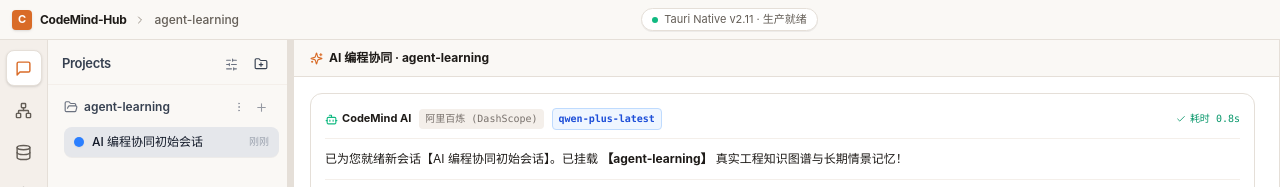
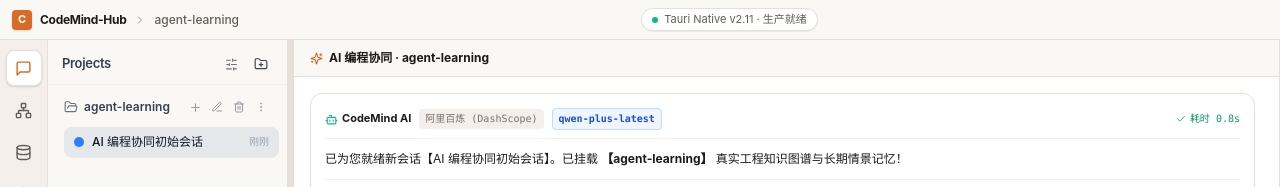
Before and after one commit to zhangqi77ok-sys/GitWorklog, a React (Vite) app: page / in a window 1280 px wide. Shown: the top 187 px of the page. Built offline with nearby package versions, Linux system fonts and the light colour scheme; the HTML template or start-up script is replaced by a standard one.

Commit message:
fix(leftpanel): add direct hover action buttons, right-click context menu, and backdrop click dismissal

```diff
--- a/src/components/layout/LeftPanel.tsx
+++ b/src/components/layout/LeftPanel.tsx
@@ -113,16 +113,6 @@ export const LeftPanel: React.FC<LeftPanelProps> = ({
     currentName: "",
   });
   const [renameInput, setRenameInput] = useState("");
-
-  // 点击外部收起项目/会话操作菜单
-  useEffect(() => {
-    const handleMenuClickOutside = () => {
-      setProjectMenuOpenId(null);
-      setSessionMenuOpenId(null);
-    };
-    window.addEventListener("click", handleMenuClickOutside);
-    return () => window.removeEventListener("click", handleMenuClickOutside);
-  }, []);
 
   // 深度同步外部 activeSessionId 属性
   useEffect(() => {
@@ -682,6 +672,12 @@ export const LeftPanel: React.FC<LeftPanelProps> = ({
               {/* 1. 项目文件夹行 */}
               <div
                 onClick={() => toggleFolder(proj.id)}
+                onContextMenu={(e) => {
+                  e.preventDefault();
+                  e.stopPropagation();
+                  setProjectMenuOpenId(proj.id);
+                  setSessionMenuOpenId(null);
+                }}
                 className="group flex items-center justify-between px-2 py-1.5 rounded-md hover:bg-[#ebe5df]/70 cursor-pointer transition-colors text-[#374151]"
               >
                 <div className="flex items-center gap-1.5 min-w-0">
@@ -697,32 +693,57 @@ export const LeftPanel: React.FC<LeftPanelProps> = ({
                   </span>
                 </div>
 
-                {/* 悬浮/默认操作图标: 更多与新增会话 */}
+                {/* 悬浮/默认操作图标: 新增/重命名/删除/更多 */}
                 <div className="flex items-center gap-0.5 opacity-70 group-hover:opacity-100 transition-opacity">
+                  <button
+                    type="button"
+                    onClick={(e) => handleAddSession(e, proj)}
+                    className="w-5 h-5 rounded hover:bg-[#ded7ce] flex items-center justify-center text-[#6b7280] hover:text-[#d96b27] cursor-pointer"
+                    title="在此项目下新建会话"
+                  >
+                    <Plus size={13} />
+                  </button>
+                  <button
+                    type="button"
+                    onClick={(e) => handleOpenRenameModal("project", proj.id, proj.name, undefined, e)}
+                    className="w-5 h-5 rounded hover:bg-[#ded7ce] flex items-center justify-center text-[#6b7280] hover:text-[#2563eb] cursor-pointer"
+                    title="重命名项目"
+                  >
+                    <Edit3 size={12} />
+                  </button>
+                  <button
+                    type="button"
+                    onClick={(e) => handleRemoveProject(proj.id, e)}
+                    className="w-5 h-5 rounded hover:bg-[#fee2e2] flex items-center justify-center text-[#6b7280] hover:text-[#ef4444] cursor-pointer"
+                    title="移除项目"
+                  >
+                    <Trash2 size={12} />
+                  </button>
                   <button
                     type="button"
                     onClick={(e) => {
                       e.stopPropagation();
                       setProjectMenuOpenId((prev) => (prev === proj.id ? null : proj.id));
+                      setSessionMenuOpenId(null);
                     }}
                     className="w-5 h-5 rounded hover:bg-[#ded7ce] flex items-center justify-center text-[#6b7280] cursor-pointer"
-                    title="项目操作 (重命名/删除/刷新)"
+                    title="更多选项"
                   >
                     <MoreVertical size={12} />
-                  </button>
-                  <button
-                    type="button"
-                    onClick={(e) => handleAddSession(e, proj)}
-                    className="w-5 h-5 rounded hover:bg-[#ded7ce] flex items-center justify-center text-[#6b7280] cursor-pointer"
-                    title="在此项目下新建会话"
-                  >
-                    <Plus size={13} />
                   </button>
                 </div>
               </div>
 
               {/* 项目级更多操作弹出菜单 (Popover) */}
               {isProjectMenuOpen && (
+                <>
+                  <div
+                    className="fixed inset-0 z-40 bg-transparent"
+                    onClick={(e) => {
+                      e.stopPropagation();
+                      setProjectMenuOpenId(null);
+                    }}
+                  />
                   <div
                     onClick={(e) => e.stopPropagation()}
                     className="absolute top-8 right-2 z-50 w-36 bg-white border border-[#e5dfd8] rounded-xl shadow-xl p-1 flex flex-col gap-0.5 text-xs text-[#1e1b18] animate-in fade-in zoom-in-95"
@@ -757,6 +778,7 @@ export const LeftPanel: React.FC<LeftPanelProps> = ({
                       <span>移除该项目</span>
                     </button>
                   </div>
+                </>
               )}
 
               {/* 2. 项目下的会话子列表 (缩进) */}
@@ -770,6 +792,12 @@ export const LeftPanel: React.FC<LeftPanelProps> = ({
                       <div
                         key={sess.id}
                         onClick={() => handleSelectSession(sess, proj)}
+                        onContextMenu={(e) => {
+                          e.preventDefault();
+                          e.stopPropagation();
+                          setSessionMenuOpenId(sess.id);
+                          setProjectMenuOpenId(null);
+                        }}
                         className={`group relative flex items-center justify-between px-2.5 py-1.5 rounded-lg cursor-pointer transition-all ${
                           isActive
                             ? "bg-[#e5e7eb] text-[#111827] font-medium shadow-2xs"
@@ -788,15 +816,32 @@ export const LeftPanel: React.FC<LeftPanelProps> = ({
                             {sess.time}
                           </span>
 
-                          {/* 悬浮操作按钮组 */}
+                          {/* 悬浮操作按钮组 (直接可见 ✏️ 重命名 / 🗑️ 删除 / ⋮ 更多) */}
                           <div className="hidden group-hover:flex items-center gap-0.5">
+                            <button
+                              type="button"
+                              onClick={(e) => handleOpenRenameModal("session", sess.id, sess.title, proj.id, e)}
+                              className="w-5 h-5 rounded hover:bg-[#ded7ce] flex items-center justify-center text-[#6b7280] hover:text-[#2563eb] cursor-pointer"
+                              title="重命名会话"
+                            >
+                              <Edit3 size={11} />
+                            </button>
+                            <button
+                              type="button"
+                              onClick={(e) => handleRemoveSession(proj.id, sess.id, e)}
+                              className="w-5 h-5 rounded hover:bg-[#fee2e2] flex items-center justify-center text-[#6b7280] hover:text-[#ef4444] cursor-pointer"
+                              title="删除会话"
+                            >
+                              <Trash2 size={11} />
+                            </button>
                             <button
                               type="button"
                               onClick={(e) => {
                                 e.stopPropagation();
                                 setSessionMenuOpenId((prev) => (prev === sess.id ? null : sess.id));
+                                setProjectMenuOpenId(null);
                               }}
-                              className="w-4.5 h-4.5 rounded hover:bg-[#ded7ce] flex items-center justify-center text-[#6b7280] cursor-pointer"
+                              className="w-5 h-5 rounded hover:bg-[#ded7ce] flex items-center justify-center text-[#6b7280] cursor-pointer"
                               title="会话操作"
                             >
                               <MoreVertical size={11} />
@@ -806,6 +851,14 @@ export const LeftPanel: React.FC<LeftPanelProps> = ({
 
                         {/* 会话级操作菜单 */}
                         {isSessionMenuOpen && (
+                          <>
+                            <div
+                              className="fixed inset-0 z-40 bg-transparent"
+                              onClick={(e) => {
+                                e.stopPropagation();
+                                setSessionMenuOpenId(null);
+                              }}
+                            />
                             <div
                               onClick={(e) => e.stopPropagation()}
                               className="absolute top-7 right-2 z-50 w-28 bg-white border border-[#e5dfd8] rounded-xl shadow-xl p-1 flex flex-col gap-0.5 text-xs text-[#1e1b18] animate-in fade-in zoom-in-95"
@@ -825,6 +878,7 @@ export const LeftPanel: React.FC<LeftPanelProps> = ({
                                 <span>删除会话</span>
                               </button>
                             </div>
+                          </>
                         )}
                       </div>
                     );
```
Lines whose indentation alone changed are shown as unchanged.
